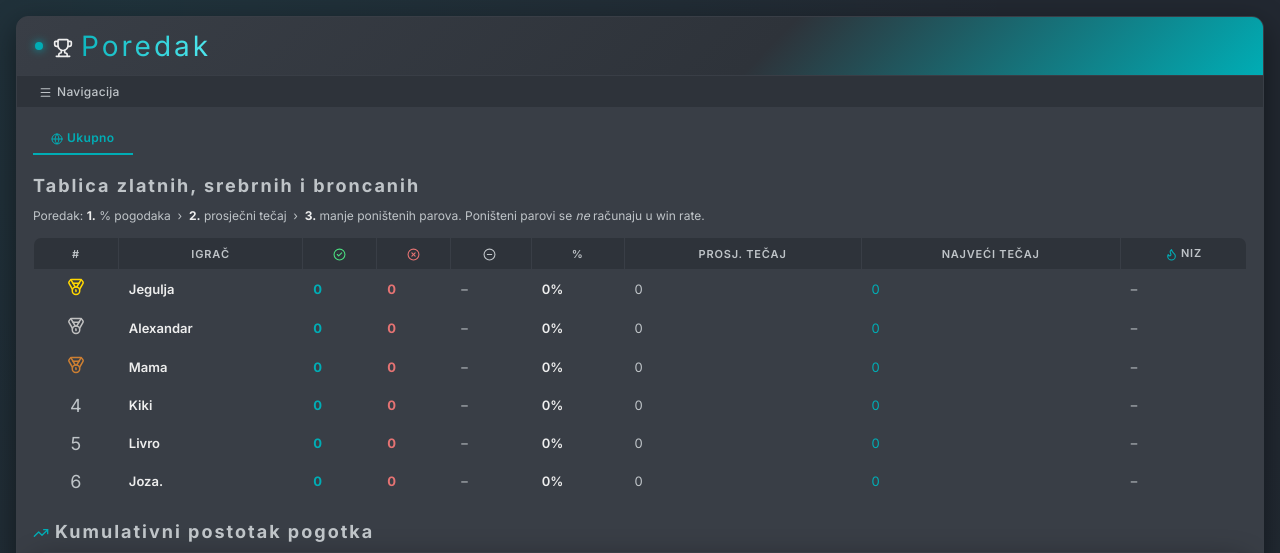
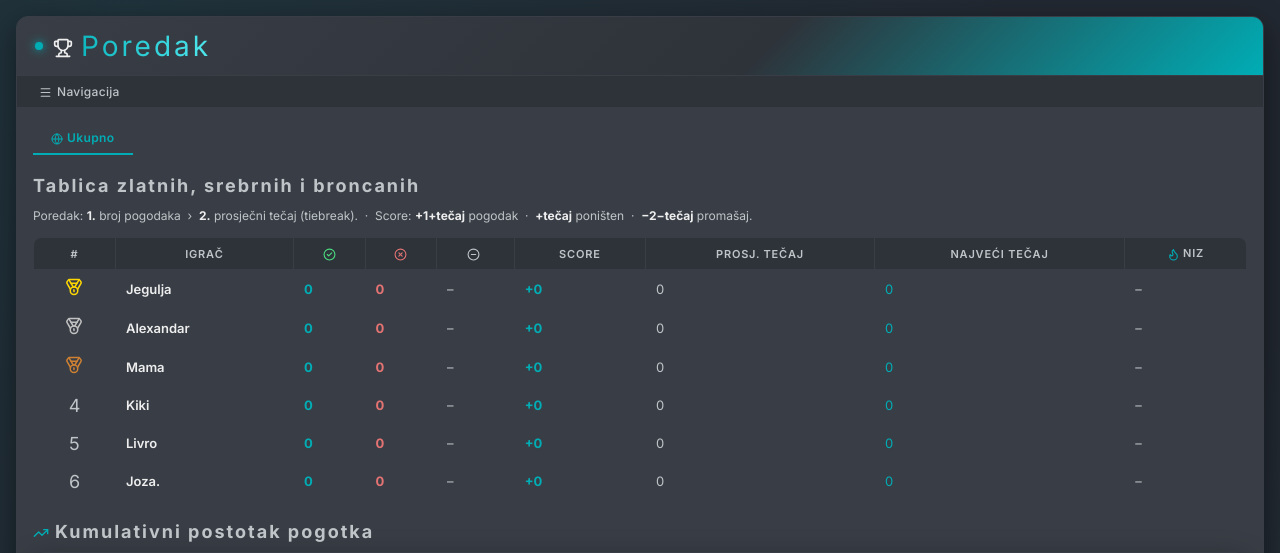
Before and after one commit to FabianBenc/Klada, a Flask app: page /leaderboard in a window 1280 px wide. Shown: the top 553 px of the page. Run offline with Flask 2, Linux system fonts and the light colour scheme; data comes from the database, SQL or seed files in the repository; data that the repository does not hold is empty.

Commit message:
fixed periods and leaderboard

```diff
--- a/app.py
+++ b/app.py
@@ -298,10 +298,22 @@ def save_ticket(ticket_number, data):
             except (TypeError, ValueError):
                 payout = None
 
+    # Assign to the most recent period whose start_date <= ticket date
+    period_id = None
+    ticket_date = psk_created[:10]  # "YYYY-MM-DD"
     c.execute("""
-        INSERT INTO tickets (ticket_id, ticket_number, created_at, last_updated, ticket_jwt, ticket_result, payout)
-        VALUES (?, ?, ?, ?, ?, ?, ?)
-    """, (ticket_id, number, psk_created, now, ticket_number, data.get("result"), payout))
+        SELECT id FROM periods
+        WHERE start_date <= ?
+        ORDER BY start_date DESC LIMIT 1
+    """, (ticket_date,))
+    row = c.fetchone()
+    if row:
+        period_id = row[0]
+
+    c.execute("""
+        INSERT INTO tickets (ticket_id, ticket_number, created_at, last_updated, ticket_jwt, ticket_result, payout, period_id)
+        VALUES (?, ?, ?, ?, ?, ?, ?, ?)
+    """, (ticket_id, number, psk_created, now, ticket_number, data.get("result"), payout, period_id))
 
     # Determine which players were eligible for this ticket based on join date.
     # This is the critical fix: when re-importing old tickets after a DB reset,
@@ -473,7 +485,6 @@ def update_ticket_results():
         JOIN bets b ON t.ticket_id = b.ticket_id
         WHERE b.result IS NULL OR b.result = 'PENDING' OR b.result = 'UNKNOWN'
         ORDER BY t.id DESC
-        LIMIT 2
     """)
     tickets = c.fetchall()
     for (ticket_id, ticket_jwt) in tickets:
@@ -603,15 +614,24 @@ def remove_player(player_id):
 
 @app.route("/", methods=["GET", "POST"])
 def index():
+    submit_error = None
+
     if request.method == "POST":
         if not session.get("admin_logged_in"):
             return "Unauthorized", 403
 
-        ticket_number = request.form.get("ticket_number").strip()
-        ticket_id = extract_ticket_id(ticket_number)
-        data = fetch_data(ticket_id)
-        save_ticket(ticket_id, data)
-        return redirect("/")
+        conn_check = sqlite3.connect(DB_NAME)
+        period_count = conn_check.execute("SELECT COUNT(*) FROM periods").fetchone()[0]
+        conn_check.close()
+
+        if period_count == 0:
+            submit_error = "Nije moguće dodati tiket — najprije kreirajte period na stranici Poredak."
+        else:
+            ticket_number = request.form.get("ticket_number").strip()
+            ticket_id = extract_ticket_id(ticket_number)
+            data = fetch_data(ticket_id)
+            save_ticket(ticket_id, data)
+            return redirect("/")
 
     conn = sqlite3.connect(DB_NAME)
     c = conn.cursor()
@@ -648,6 +668,7 @@ def index():
         normalize_result=normalize_result,
         periods=periods,
         period_ids=period_ids,
+        submit_error=submit_error,
     )
 
 
@@ -780,7 +801,7 @@ def compute_leaderboard_stats(c, player_names, ticket_ids):
         if not ticket_set:
             leaderboard_data.append({
                 "name": name, "player_id": player_id,
-                "win_rate": 0, "avg_odds": 0, "max_win": 0,
+                "score_pts": 0, "avg_odds": 0, "max_win": 0,
                 "max_win_streak": 0, "guessed": 0, "missed": 0, "voided": 0,
             })
             continue
@@ -836,10 +857,21 @@ def compute_leaderboard_stats(c, player_names, ticket_ids):
             else:
                 cur_ws = 0
 
-        win_rate = (guessed / total * 100) if total > 0 else 0
+        # Score: WINNING = 1+odds, VOIDED = 0+odds, LOSING = -2-odds
+        c.execute(f"SELECT COALESCE(SUM(1+odds),0) FROM bets WHERE player=? AND ticket_id IN ({placeholders}) AND result='WINNING'",
+                  [player_id] + tid_list)
+        s_win = c.fetchone()[0] or 0
+        c.execute(f"SELECT COALESCE(SUM(odds),0) FROM bets WHERE player=? AND ticket_id IN ({placeholders}) AND result IN ('VOIDED','WINNING_VOIDED')",
+                  [player_id] + tid_list)
+        s_void = c.fetchone()[0] or 0
+        c.execute(f"SELECT COALESCE(SUM(-2-odds),0) FROM bets WHERE player=? AND ticket_id IN ({placeholders}) AND result='LOSING'",
+                  [player_id] + tid_list)
+        s_lose = c.fetchone()[0] or 0
+        score_pts = round(s_win + s_void + s_lose, 2)
+
         leaderboard_data.append({
             "name": name, "player_id": player_id,
-            "win_rate": round(win_rate, 2),
+            "score_pts": score_pts,
             "avg_odds": round(avg_odds, 2) if avg_odds else 0,
             "max_win": max_win if max_win else 0,
             "max_win_streak": max_ws,
@@ -848,7 +880,7 @@ def compute_leaderboard_stats(c, player_names, ticket_ids):
             "voided": voided,
         })
 
-    leaderboard_data.sort(key=lambda x: (x["win_rate"], x["avg_odds"], -x["voided"]), reverse=True)
+    leaderboard_data.sort(key=lambda x: (x["guessed"], x["avg_odds"]), reverse=True)
 
     # ── Payment calculation ───────────────────────────────────────────────────
     resolved_ticket_ids = [tid for tid in ticket_ids]  # already ordered
@@ -1022,10 +1054,6 @@ def leaderboard():
     )
 
 
-# ---------------------------------------------------------------------------
-# Entry point
-# ---------------------------------------------------------------------------
-
 @app.route("/players")
 def players_redirect():
     names = get_active_player_names()
@@ -1047,13 +1075,11 @@ def player_profile(player_id):
 
     player_name = player_names[player_id]
 
-    # All bets for this player joined with ticket info, newest first
     c.execute("""
-        SELECT
-            b.id, b.ticket_id, b.fixture_name, b.odds, b.result,
-            b.start_time, b.score,
-            t.created_at, t.ticket_result, t.ticket_jwt,
-            p.name AS period_name
+        SELECT b.id, b.ticket_id, b.fixture_name, b.odds, b.result,
+               b.start_time, b.score,
+               t.created_at, t.ticket_result, t.ticket_jwt,
+               p.name AS period_name
         FROM bets b
         JOIN tickets t ON t.ticket_id = b.ticket_id
         LEFT JOIN periods p ON p.id = t.period_id
@@ -1062,7 +1088,6 @@ def player_profile(player_id):
     """, (player_id,))
     rows = c.fetchall()
 
-    # Group by ticket
     from collections import OrderedDict
     tickets_grouped = OrderedDict()
     for row in rows:
@@ -1084,30 +1109,20 @@ def player_profile(player_id):
             "score":        row[6],
         })
 
-    # Summary stats
     c.execute("SELECT COUNT(*) FROM bets WHERE player=? AND result='WINNING'", (player_id,))
     total_won = c.fetchone()[0]
-
     c.execute("SELECT COUNT(*) FROM bets WHERE player=? AND result='LOSING'", (player_id,))
     total_lost = c.fetchone()[0]
-
     c.execute("SELECT COUNT(*) FROM bets WHERE player=? AND result IN ('VOIDED','WINNING_VOIDED')", (player_id,))
     total_voided = c.fetchone()[0]
-
-    c.execute("""
-        SELECT COUNT(*) FROM bets WHERE player=?
+    c.execute("""SELECT COUNT(*) FROM bets WHERE player=?
         AND result NOT IN ('UNKNOWN','PENDING','VOIDED','WINNING_VOIDED')
-        AND result IS NOT NULL
-    """, (player_id,))
+        AND result IS NOT NULL""", (player_id,))
     total_resolved = c.fetchone()[0]
-
     c.execute("SELECT AVG(odds) FROM bets WHERE player=? AND result='WINNING'", (player_id,))
     avg_odds_won = c.fetchone()[0]
-
     c.execute("SELECT MAX(odds) FROM bets WHERE player=? AND result='WINNING'", (player_id,))
     best_odds = c.fetchone()[0]
-
-    # Score: +1+odds won, +odds voided, -2-odds lost
     c.execute("SELECT COALESCE(SUM(1+odds),0) FROM bets WHERE player=? AND result='WINNING'", (player_id,))
     s_win = c.fetchone()[0] or 0
     c.execute("SELECT COALESCE(SUM(odds),0) FROM bets WHERE player=? AND result IN ('VOIDED','WINNING_VOIDED')", (player_id,))
@@ -1115,15 +1130,10 @@ def player_profile(player_id):
     c.execute("SELECT COALESCE(SUM(-2-odds),0) FROM bets WHERE player=? AND result='LOSING'", (player_id,))
     s_lose = c.fetchone()[0] or 0
     score_pts = round(s_win + s_void + s_lose, 2)
-
     c.execute("SELECT streak FROM loss_streaks WHERE player=?", (player_id,))
-    r = c.fetchone()
-    loss_streak = r[0] if r else 0
-
+    r = c.fetchone(); loss_streak = r[0] if r else 0
     c.execute("SELECT streak, max_streak FROM win_streaks WHERE player=?", (player_id,))
-    r = c.fetchone()
-    win_streak = r[0] if r else 0
-    max_win_streak = r[1] if r else 0
+    r = c.fetchone(); win_streak = r[0] if r else 0; max_win_streak = r[1] if r else 0
 
     all_players = get_all_players_with_status(conn)
     conn.close()
@@ -1137,23 +1147,24 @@ def player_profile(player_id):
         tickets=list(tickets_grouped.values()),
         all_players=all_players,
         stats={
-            "total_won":      total_won,
-            "total_lost":     total_lost,
-            "total_voided":   total_voided,
-            "total_resolved": total_resolved,
-            "win_rate":       win_rate,
-            "avg_odds_won":   round(avg_odds_won, 2) if avg_odds_won else 0,
-            "best_odds":      best_odds if best_odds else 0,
-            "score_pts":      score_pts,
-            "win_streak":     win_streak,
-            "max_win_streak": max_win_streak,
-            "loss_streak":    loss_streak,
+            "total_won": total_won, "total_lost": total_lost,
+            "total_voided": total_voided, "total_resolved": total_resolved,
+            "win_rate": win_rate,
+            "avg_odds_won": round(avg_odds_won, 2) if avg_odds_won else 0,
+            "best_odds": best_odds if best_odds else 0,
+            "score_pts": score_pts,
+            "win_streak": win_streak, "max_win_streak": max_win_streak,
+            "loss_streak": loss_streak,
         },
         normalize_result=normalize_result,
         admin_logged_in=session.get("admin_logged_in"),
     )
 
 
+# ---------------------------------------------------------------------------
+# Entry point
+# ---------------------------------------------------------------------------
+
 if __name__ == "__main__":
     init_db()
     if not app.debug or os.environ.get("WERKZEUG_RUN_MAIN") == "true":
--- a/templates/leaderboard.html
+++ b/templates/leaderboard.html
@@ -78,10 +78,11 @@
 
     <h3 {% if title %}style="display:none"{% endif %}>Tablica zlatnih, srebrnih i broncanih</h3>
     <p class="sort-note">
-        Poredak: <strong>1.</strong> % pogodaka &nbsp;›&nbsp;
-        <strong>2.</strong> prosječni tečaj &nbsp;›&nbsp;
-        <strong>3.</strong> manje poništenih parova.
-        Poništeni parovi se <em>ne</em> računaju u win rate.
+        Poredak: <strong>1.</strong> broj pogodaka &nbsp;›&nbsp;
+        <strong>2.</strong> prosječni tečaj (tiebreak).
+        &nbsp;·&nbsp; Score: <strong>+1+tečaj</strong> pogodak &nbsp;·&nbsp;
+        <strong>+tečaj</strong> poništen &nbsp;·&nbsp;
+        <strong>−2−tečaj</strong> promašaj.
     </p>
 
     <div class="table-wrap" style="margin-bottom:20px;">
@@ -93,7 +94,7 @@
                     <th><i data-lucide="check-circle-2" style="width:13px;height:13px;color:#4ade80;vertical-align:middle;"></i></th>
                     <th><i data-lucide="x-circle" style="width:13px;height:13px;color:var(--red);vertical-align:middle;"></i></th>
                     <th class="hide-mobile" title="Broj poništenih parova"><i data-lucide="minus-circle" style="width:13px;height:13px;color:var(--text-muted);vertical-align:middle;margin-right:3px;"></i></th>
-                    <th>%</th>
+                    <th title="Score: +1+tečaj pogodak · +tečaj poništen · −2−tečaj promašaj">Score</th>
                     <th class="hide-mobile">Prosj. tečaj</th>
                     <th class="hide-mobile">Najveći tečaj</th>
                     <th><i data-lucide="flame" style="width:13px;height:13px;color:var(--accent);vertical-align:middle;margin-right:3px;"></i>Niz</th>
@@ -109,19 +110,16 @@
                         {% else %}<span style="color:var(--text-muted);">{{ loop.index }}</span>
                         {% endif %}
                     </td>
-                    <td style="font-weight:600;">
-                        <a href="/player/{{ player.player_id }}" style="color:var(--text); text-decoration:none;"
-                           onmouseover="this.style.color='var(--accent)'" onmouseout="this.style.color='var(--text)'">
-                            {{ player.name }}
-                        </a>
-                    </td>
+                    <td style="font-weight:600;">{{ player.name }}</td>
                     <td class="WON">{{ player.guessed }}</td>
                     <td class="LOST">{{ player.missed }}</td>
                     <td class="hide-mobile" style="color:var(--text-muted);">
                         {% if player.voided > 0 %}<span style="color:var(--text-muted);">{{ player.voided }}</span>
                         {% else %}–{% endif %}
                     </td>
-                    <td style="font-weight:600;">{{ player.win_rate }}%</td>
+                    <td style="font-weight:700; color:{% if player.score_pts >= 0 %}var(--accent){% else %}var(--red){% endif %};">
+                        {% if player.score_pts >= 0 %}+{% endif %}{{ player.score_pts }}
+                    </td>
                     <td class="hide-mobile" style="color:var(--text-muted);">{{ player.avg_odds }}</td>
                     <td class="hide-mobile" style="color:var(--accent);">{{ player.max_win }}</td>
                     <td>
```
